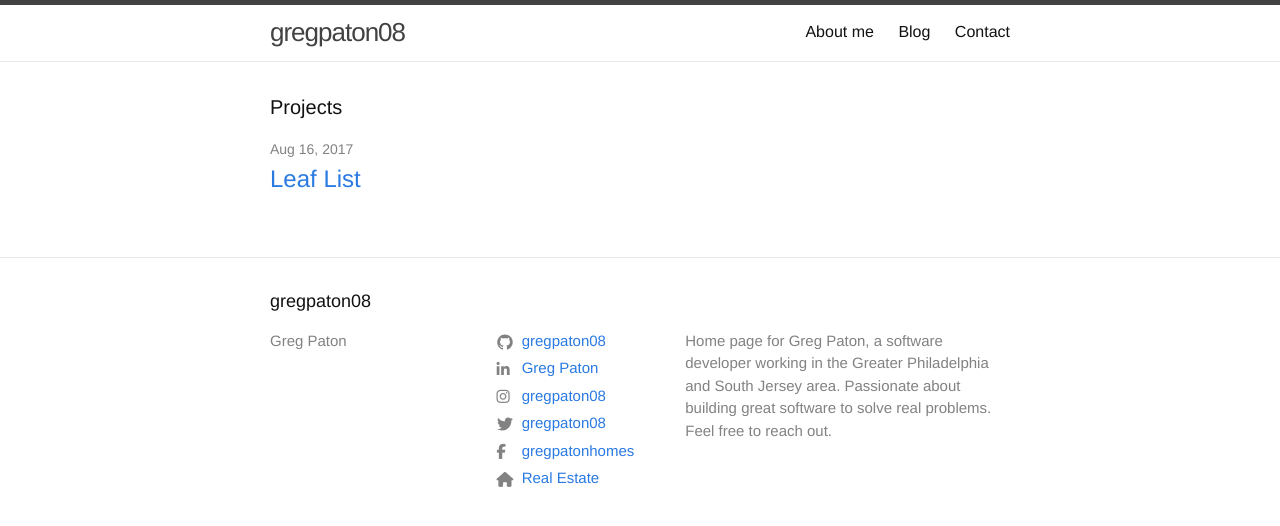
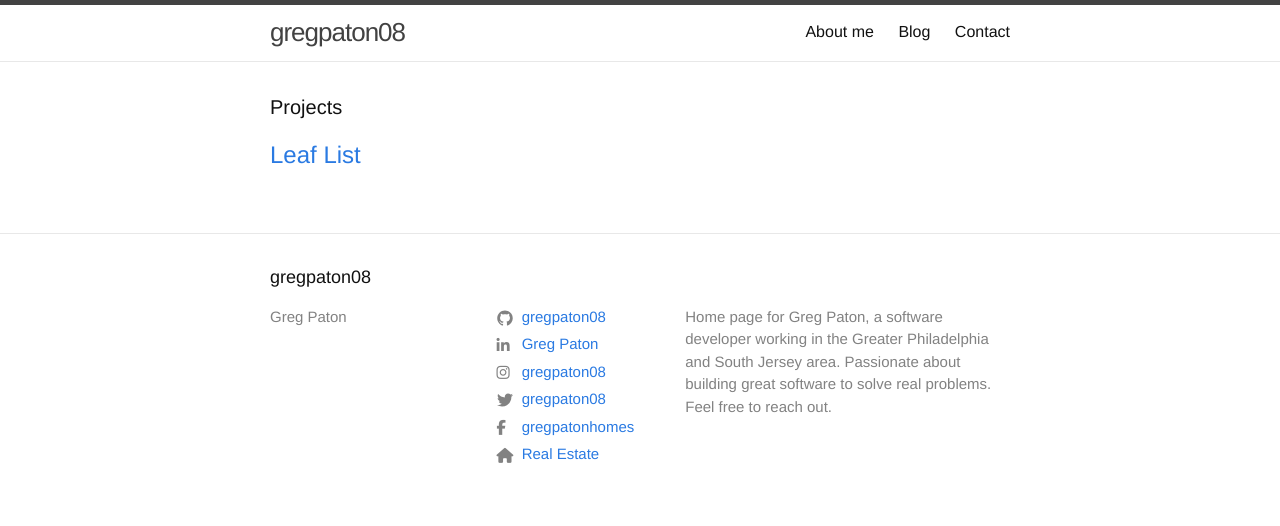
Before and after one commit to gregpaton08/gregpaton08.github.io, a Jekyll site: the page built from index.md, in a window 1280 px wide. Shown: the top 526 px of the page. Built offline with Jekyll 4.4.1, drawn with Linux system fonts in a browser that asks for light colours; nearby versions of some CDN libraries.

Commit message:
Home page now displays projects

```diff
--- a/_layouts/home.html
+++ b/_layouts/home.html
@@ -9,13 +9,13 @@ layout: default
   <h1 class="page-heading">Projects</h1>
 
   <ul class="post-list">
-    {% for post in site.posts %}
+    {% for post in site.projects %}
       <li>
-        {% assign date_format = site.minima.date_format | default: "%b %-d, %Y" %}
-        <span class="post-meta">{{ post.date | date: date_format }}</span>
-
         <h2>
-          <a class="post-link" href="{{ post.url | relative_url }}">{{ post.title | escape }}</a>
+          <a class="post-link" href="{{ post.url | relative_url }}">
+            {{ post.title | escape }}
+<!--            <img class="app-icon" src="{{ site.url }}{{ post.icon_image }}" width="32" height="32">-->
+          </a>
         </h2>
       </li>
     {% endfor %}
--- a/_projects/leaf-list.html
+++ b/_projects/leaf-list.html
@@ -1,5 +1,6 @@
 ---
 layout: default
+icon_image: "/assets/LeafList-icon.png"
 ---
 
 <div class="about">
```
